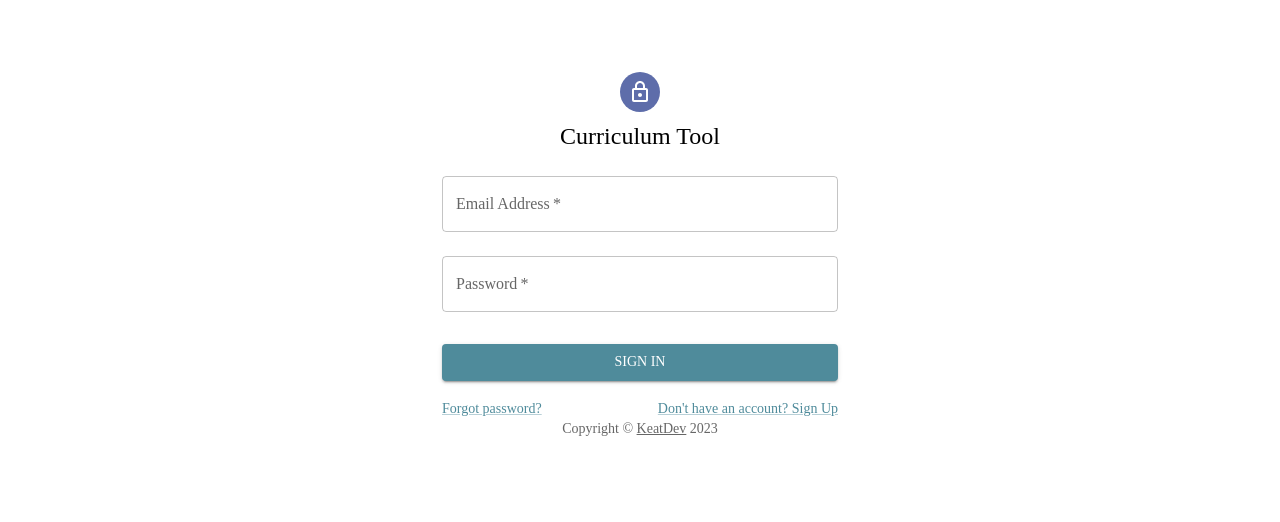
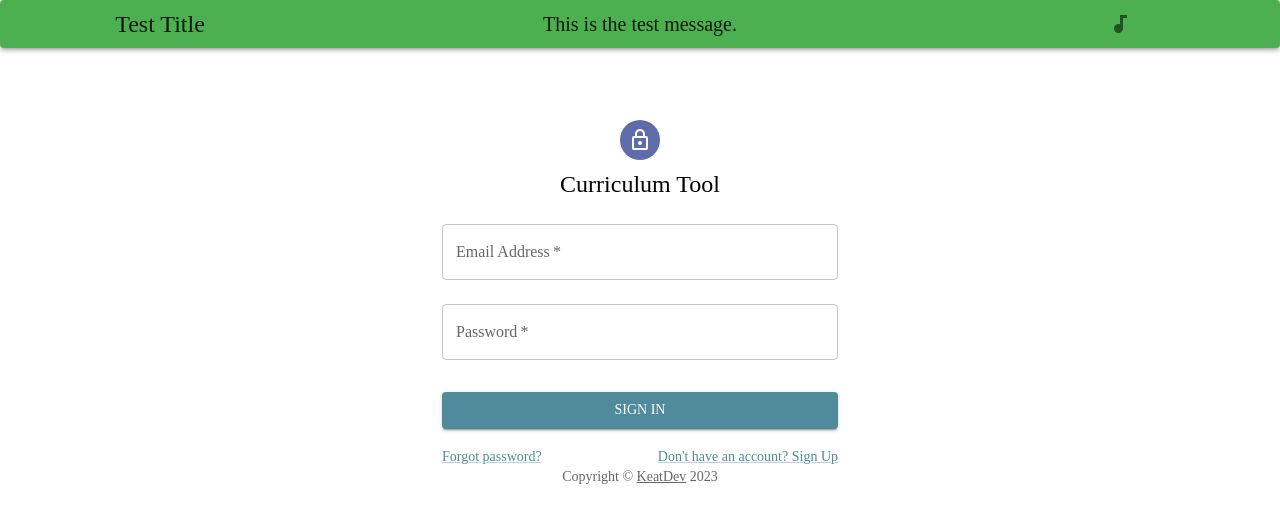
Before and after one commit to drewkeat/theatre-ed-tool, a Next.js app: page / in a window 1280 px wide. Shown: the top 522 px of the page. Built offline with nearby package versions, Linux system fonts and the light colour scheme.

Commit message:
create notificationBanner component

```diff
--- /dev/null
+++ b/components/layout/NotificationBanner.jsx
@@ -0,0 +1,31 @@
+import { Grid, IconButton, Paper, Typography } from "@mui/material";
+
+export default function NotificationBanner({actionIcon, actionHandler, notification}) {
+  return (
+    <Grid
+      container
+      component={Paper}
+      bgcolor={`${notification.type}.light`}
+      justifyContent={"center"}
+      alignItems={"center"}
+      elevation={3}
+      sx={{ zIndex: 1 }}
+    >
+      <Grid item xs maxWidth={"fit-content"} marginX={2} textAlign={"center"}>
+        <Typography variant="h5" >{notification.title}</Typography>
+      </Grid>
+      <Grid
+        item
+        xs={6}
+        component={Typography}
+        textAlign={"center"}
+        variant={"h6"}
+      >
+        {notification.message}
+      </Grid>
+      <Grid item xs maxWidth={"fit-content"} textAlign={"center"} marginX={2}>
+        <IconButton size="large" onClick={actionHandler}>{actionIcon}</IconButton>
+      </Grid>
+    </Grid>
+  );
+}
--- a/pages/_app.js
+++ b/pages/_app.js
@@ -3,10 +3,26 @@ import { ThemeProvider } from '@mui/material/styles';
 import defaultTheme from "../contexts/defaultTheme"
 import Copyright from '../components/layout/Copyright';
 import { Box, Grid } from '@mui/material';
+import AudiotrackIcon from '@mui/icons-material/Audiotrack';
+
+import NotificationBanner from '../components/layout/NotificationBanner';
+
+const notificationProps = {
+  notification: {
+    title: "Test Title",
+    message: "This is the test message.",
+    type: "success"
+  },
+  actionIcon: <AudiotrackIcon />,
+  actionHandler: function(){
+    alert("Action Works")
+  }
+}
 
 function MyApp({ Component, pageProps }) {
   return(
     <ThemeProvider theme={defaultTheme}>
+      <NotificationBanner {...notificationProps} />
       <Grid >
         <Component {...pageProps} />
         <Box component={Copyright} alignSelf={'end'}/>
```
Also changed, not shown: contexts/notificationContext.js (added).
